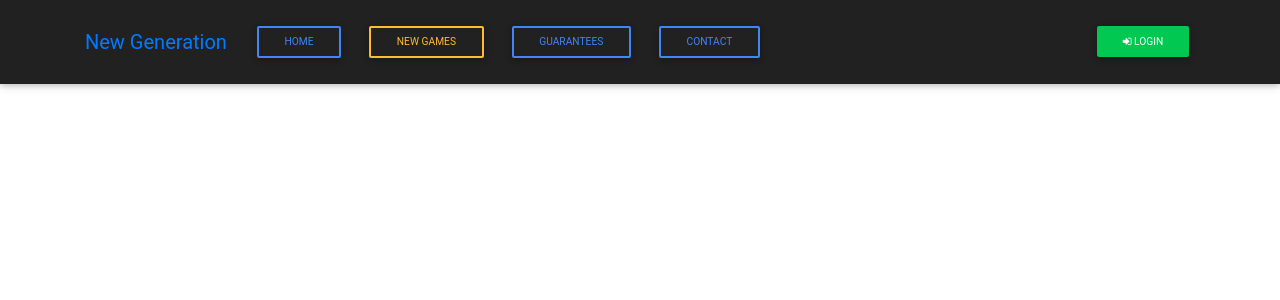
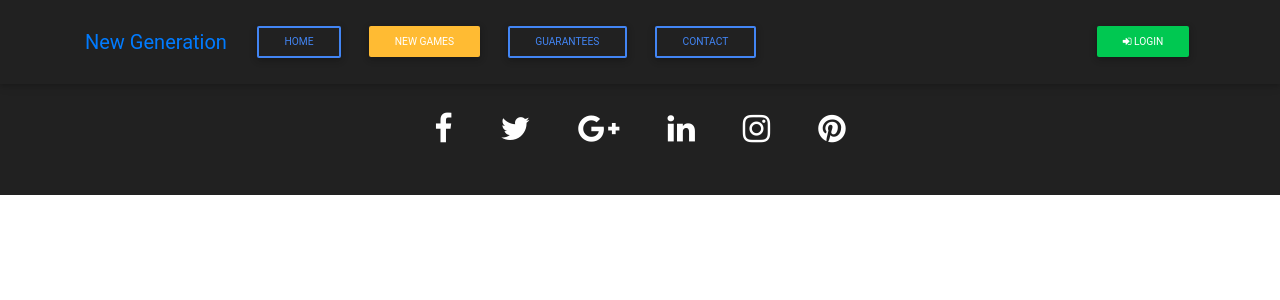
Before and after one commit to squuze/nikolaskokhno-2lab, a PHP site: page / in a window 1280 px wide. Shown: the top 300 px of the page. Run offline with PHP 8.4, Linux system fonts and the light colour scheme; some libraries are stand-ins or nearby versions.

Commit message:
create footer for bootstrap 4

```diff
--- /dev/null
+++ b/nikolaskokhno@2lab/footer.php
@@ -0,0 +1,44 @@
+<!DOCTYPE html>
+<html lang="en" dir="ltr">
+  <head>
+    <meta charset="utf-8">
+    <title></title>
+  </head>
+  <body>
+    <footer class="page-footer darken-3 bg-dark">
+    <hr class="hr-light mt-5">
+    <div class="container">
+      <div class="row">
+        <div class="col-md-12 py-5">
+          <div class="mb-2 flex-center">
+            <!-- Facebook -->
+            <a class="fb-ic">
+              <i class="fa fa-facebook fa-lg white-text mr-md-5 mr-3 fa-2x"> </i>
+            </a>
+            <!-- Twitter -->
+            <a class="tw-ic">
+              <i class="fa fa-twitter fa-lg white-text mr-md-5 mr-3 fa-2x"> </i>
+            </a>
+            <!-- Google +-->
+            <a class="gplus-ic">
+              <i class="fa fa-google-plus fa-lg white-text mr-md-5 mr-3 fa-2x"> </i>
+            </a>
+            <!--Linkedin -->
+            <a class="li-ic">
+              <i class="fa fa-linkedin fa-lg white-text mr-md-5 mr-3 fa-2x"> </i>
+            </a>
+            <!--Instagram-->
+            <a class="ins-ic">
+              <i class="fa fa-instagram fa-lg white-text mr-md-5 mr-3 fa-2x"> </i>
+            </a>
+            <!--Pinterest-->
+            <a class="pin-ic">
+              <i class="fa fa-pinterest fa-lg white-text fa-2x"> </i>
+            </a>
+          </div>
+        </div>
+      </div>
+    </div>
+  </footer>
+  </body>
+</html>
--- a/nikolaskokhno@2lab/header.php
+++ b/nikolaskokhno@2lab/header.php
@@ -20,7 +20,7 @@
               <a href="#home" class="nav-link waves-effect waves-light"><button class="btn btn-outline-primary btn-sm">Home</button></a>
             </li>
             <li class="nav-item">
-              <a href="#newGames" class="nav-link waves-effect waves-light"><button class="btn btn-outline-warning btn-sm">New Games</button></a>
+              <a href="#newGames" class="nav-link waves-effect waves-light"><button class="btn btn-warning btn-sm">New Games</button></a>
             </li>
             <li class="nav-item">
               <a href="#guarantees" class="nav-link waves-effect waves-light"><button class="btn btn-outline-primary btn-sm">Guarantees</button></a>
--- a/nikolaskokhno@2lab/index.php
+++ b/nikolaskokhno@2lab/index.php
@@ -29,3 +29,7 @@
   <script type="text/javascript" src="https://cdnjs.cloudflare.com/ajax/libs/mdbootstrap/4.5.11/js/mdb.min.js"></script>
   </body>
 </html>
+
+<?php
+  include 'footer.php';
+?>
```
